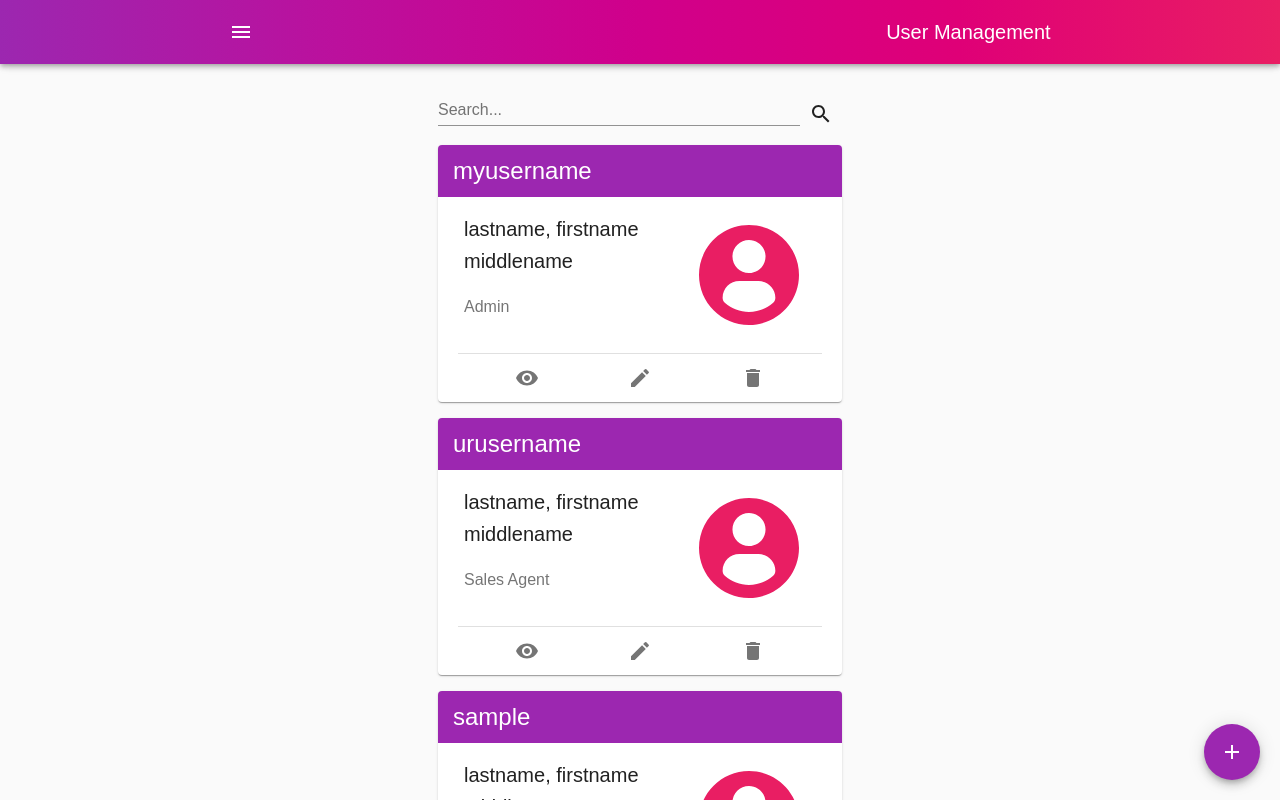
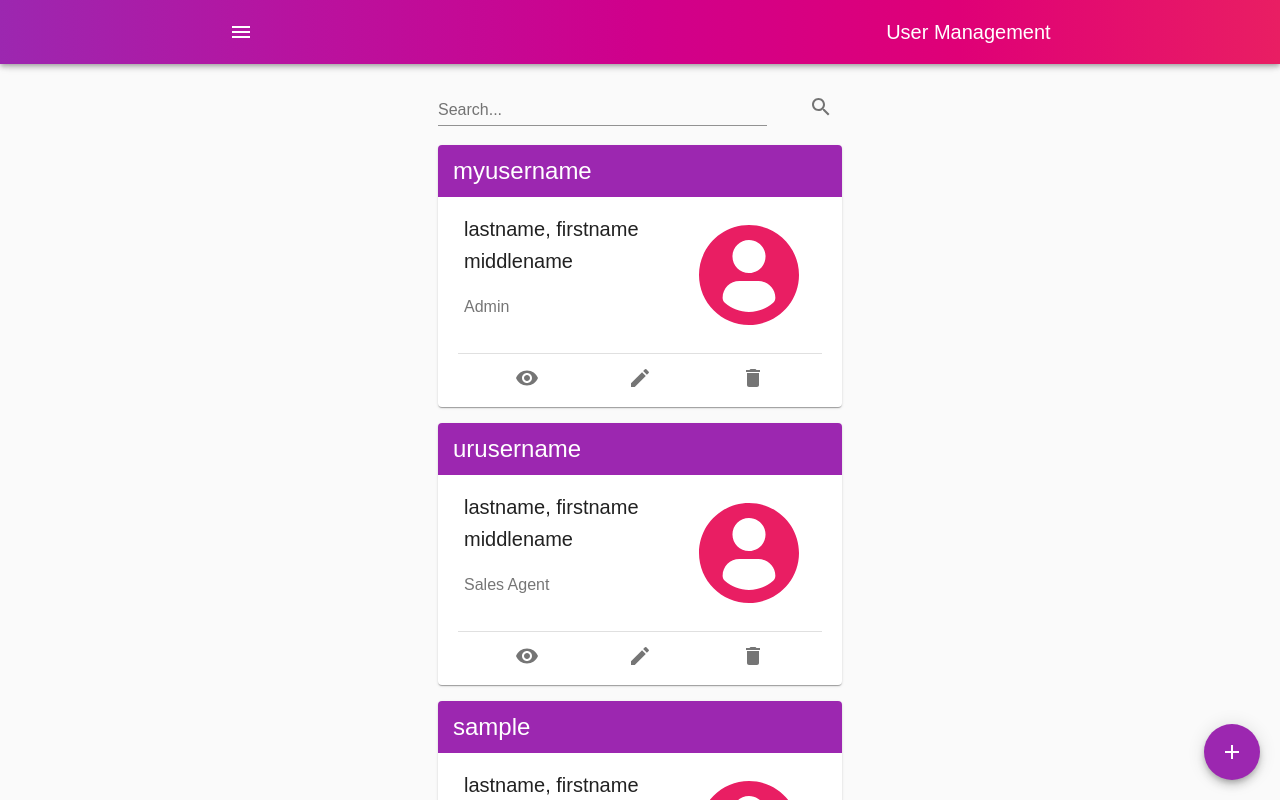
Before and after one commit to kitchanismo/Insurance-Management-System, a React (Create React App) app: page /users in a window 1280 px wide. Shown: the top 800 px of the page. Built offline with nearby package versions, Linux system fonts and the light colour scheme.

Commit message:
search btn

```diff
--- a/src/components/pages/users/card.tsx
+++ b/src/components/pages/users/card.tsx
@@ -22,7 +22,7 @@ export interface UsersProps {
 const UserCard: React.SFC<UsersProps> = ({ user }) => {
   const styles = useStyles()
   return (
-    <Card>
+    <Card style={{ paddingBottom: 5 }}>
       <div className={styles.cardHeader}>
         <Typography className={styles.titleHeader} component='h5' variant='h5'>
           {user.username}
--- a/src/components/pages/users/index.tsx
+++ b/src/components/pages/users/index.tsx
@@ -4,6 +4,7 @@ import { useHistory } from 'react-router-dom'
 import Grid from '@material-ui/core/Grid'
 import Fab from '@material-ui/core/Fab'
 import TextField from '@material-ui/core/TextField'
+import IconButton from '@material-ui/core/IconButton'
 import User from 'models/user'
 import UserCard from './card'
 import makeStyles from '@material-ui/styles/makeStyles'
@@ -49,17 +50,20 @@ const Users: React.SFC<UsersProps> = () => {
   return (
     <>
       <Grid
-        style={{ marginBottom: 15, marginTop: -10 }}
+        style={{ marginBottom: 10, marginTop: -10 }}
         container
         xs={12}
         spacing={1}
         justify='flex-start'
       >
-        <Grid item xs={11}>
+        <Grid item xs={10}>
           <TextField fullWidth id='search-user' label='Search...' />
         </Grid>
+        <Grid item xs={1}></Grid>
         <Grid container justify='center' alignContent='flex-end' item xs={1}>
-          <SearchIcon />
+          <IconButton style={{ marginTop: 5 }} aria-label='previous'>
+            <SearchIcon />
+          </IconButton>
         </Grid>
       </Grid>
 
```
Also changed, not shown: 1 other file (tests, documents, lock files or other folders).
